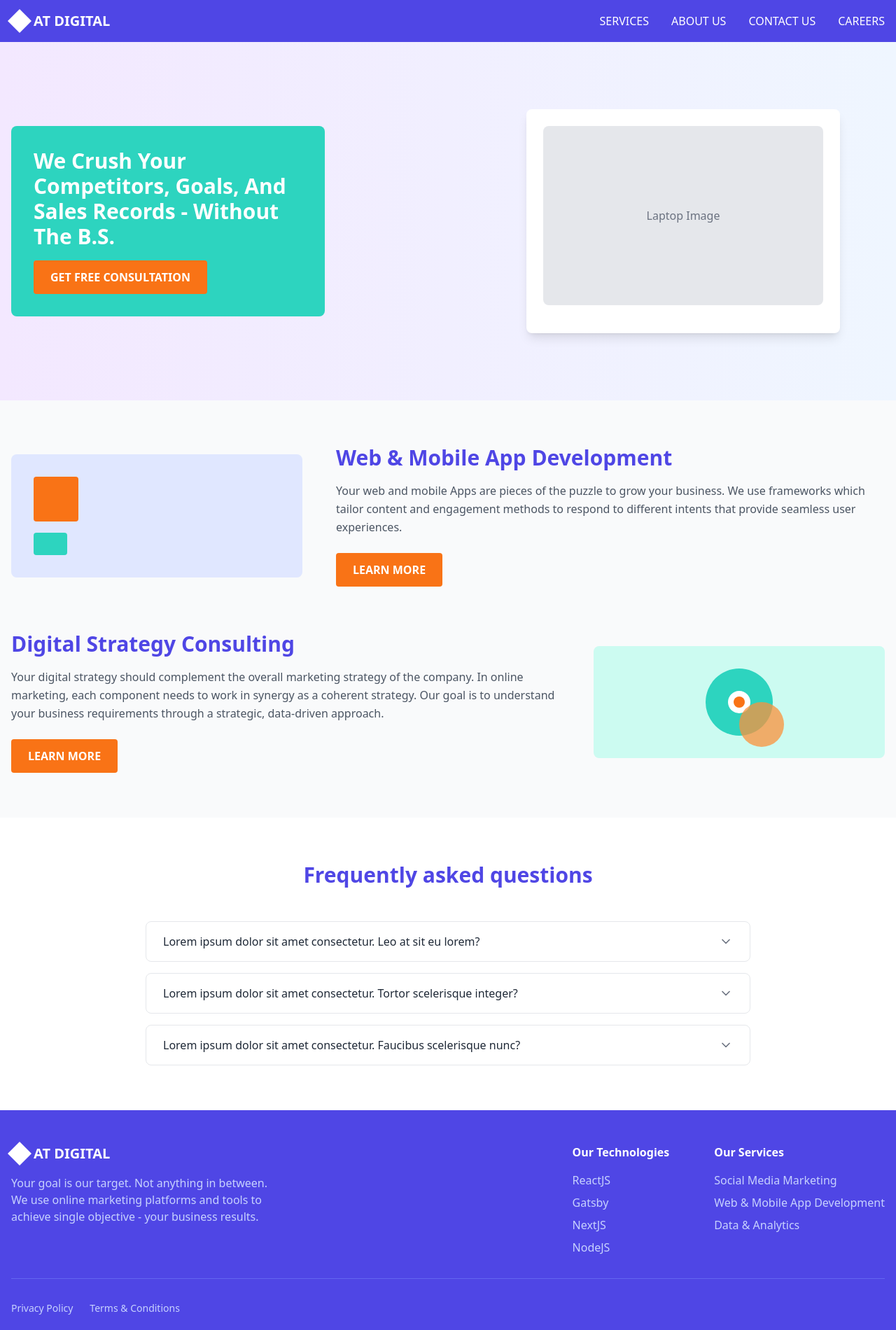
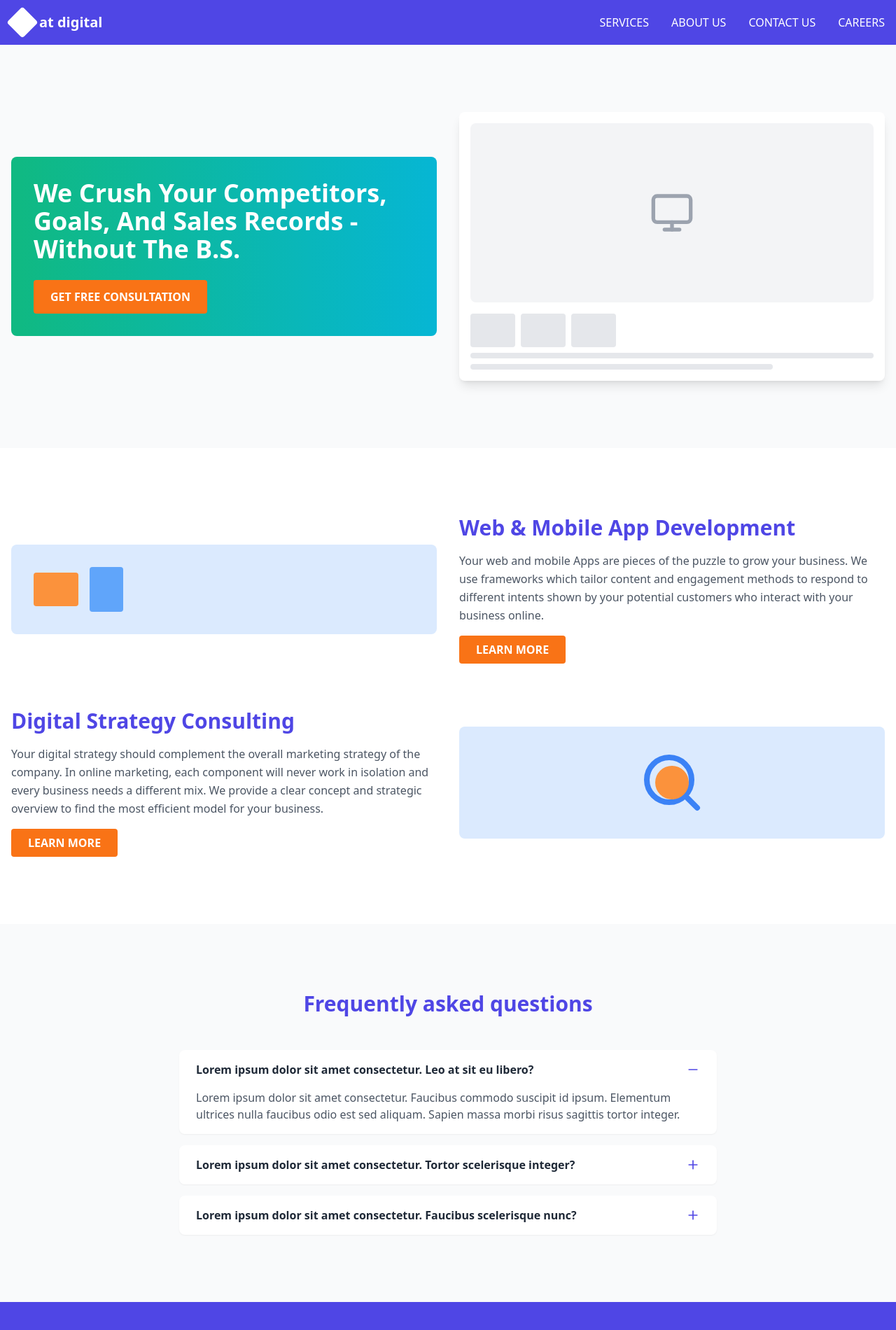
Before and after one commit to Naduladisanayaka494/Landing-page, a React (Vite) app: page / in a window 1280 px wide. Shown: the top 1900 px of the page at 70% size. Built offline with nearby package versions, Linux system fonts and the light colour scheme.

Commit message:
feat:first page designed

```diff
--- a/src/App.jsx
+++ b/src/App.jsx
@@ -1,16 +1,23 @@
 import React, { useState } from "react";
-import { ChevronDown, ChevronUp } from "lucide-react";
+import {
+  ChevronDown,
+  ChevronUp,
+  Plus,
+  Minus,
+  Monitor,
+  Search,
+} from "lucide-react";
 
 const AtDigitalWebsite = () => {
-  const [openFaq, setOpenFaq] = useState(null);
+  const [openFaq, setOpenFaq] = useState(0);
 
   const toggleFaq = (index) => {
-    setOpenFaq(openFaq === index ? null : index);
+    setOpenFaq(openFaq === index ? -1 : index);
   };
 
-  const faqs = [
+  const faqData = [
     {
-      question: "Lorem ipsum dolor sit amet consectetur. Leo at sit eu lorem?",
+      question: "Lorem ipsum dolor sit amet consectetur. Leo at sit eu libero?",
       answer:
         "Lorem ipsum dolor sit amet consectetur. Faucibus commodo suscipit id ipsum. Elementum ultrices nulla faucibus odio est sed aliquam. Sapien massa morbi risus sagittis tortor integer.",
     },
@@ -18,13 +25,13 @@ const AtDigitalWebsite = () => {
       question:
         "Lorem ipsum dolor sit amet consectetur. Tortor scelerisque integer?",
       answer:
-        "Lorem ipsum dolor sit amet consectetur. Faucibus commodo suscipit id ipsum. Elementum ultrices nulla faucibus odio est sed aliquam. Sapien massa morbi risus sagittis tortor integer.",
+        "Lorem ipsum dolor sit amet consectetur. Faucibus commodo suscipit id ipsum. Elementum ultrices nulla faucibus odio est sed aliquam.",
     },
     {
       question:
         "Lorem ipsum dolor sit amet consectetur. Faucibus scelerisque nunc?",
       answer:
-        "Lorem ipsum dolor sit amet consectetur. Faucibus commodo suscipit id ipsum. Elementum ultrices nulla faucibus odio est sed aliquam. Sapien massa morbi risus sagittis tortor integer.",
+        "Lorem ipsum dolor sit amet consectetur. Faucibus commodo suscipit id ipsum. Elementum ultrices nulla faucibus odio est sed aliquam.",
     },
   ];
 
@@ -32,35 +39,54 @@ const AtDigitalWebsite = () => {
     <div className="min-h-screen bg-white">
       {/* Header */}
       <header className="bg-indigo-600 text-white">
-        <div className="container mx-auto px-4 py-4 flex justify-between items-center">
+        <nav className="container mx-auto px-4 py-4">
+          <div className="flex items-center justify-between">
             <div className="flex items-center space-x-2">
-            <div className="w-6 h-6 bg-white transform rotate-45"></div>
-            <span className="text-xl font-bold">AT DIGITAL</span>
+              <div className="w-8 h-8 bg-white rounded transform rotate-45"></div>
+              <span className="text-xl font-bold">at digital</span>
             </div>
-          <nav className="hidden md:flex space-x-8">
-            <a href="#" className="hover:text-orange-400 transition-colors">
+            <div className="hidden md:flex space-x-8">
+              <a href="#services" className="hover:text-gray-200">
                 SERVICES
               </a>
-            <a href="#" className="hover:text-orange-400 transition-colors">
+              <a href="#about" className="hover:text-gray-200">
                 ABOUT US
               </a>
-            <a href="#" className="hover:text-orange-400 transition-colors">
+              <a href="#contact" className="hover:text-gray-200">
                 CONTACT US
               </a>
-            <a href="#" className="hover:text-orange-400 transition-colors">
+              <a href="#careers" className="hover:text-gray-200">
                 CAREERS
               </a>
+            </div>
+            <div className="md:hidden">
+              <button className="text-white">
+                <svg
+                  className="w-6 h-6"
+                  fill="none"
+                  stroke="currentColor"
+                  viewBox="0 0 24 24"
+                >
+                  <path
+                    strokeLinecap="round"
+                    strokeLinejoin="round"
+                    strokeWidth={2}
+                    d="M4 6h16M4 12h16M4 18h16"
+                  />
+                </svg>
+              </button>
+            </div>
+          </div>
         </nav>
-        </div>
       </header>
 
       {/* Hero Section */}
-      <section className="relative bg-gradient-to-r from-purple-100 to-blue-50 py-16 md:py-24">
+      <section className="bg-gray-50 py-16 lg:py-24">
         <div className="container mx-auto px-4">
-          <div className="flex flex-col lg:flex-row items-center">
-            <div className="lg:w-1/2 mb-8 lg:mb-0">
-              <div className="bg-teal-400 text-white p-8 rounded-lg max-w-md">
-                <h1 className="text-2xl md:text-3xl font-bold mb-4 leading-tight">
+          <div className="grid lg:grid-cols-2 gap-8 items-center">
+            <div className="space-y-6">
+              <div className="bg-gradient-to-r from-emerald-500 to-cyan-500 text-white p-8 rounded-lg">
+                <h1 className="text-3xl lg:text-4xl font-bold leading-tight mb-6">
                   We Crush Your Competitors, Goals, And Sales Records - Without
                   The B.S.
                 </h1>
@@ -69,11 +95,79 @@ const AtDigitalWebsite = () => {
                 </button>
               </div>
             </div>
-            <div className="lg:w-1/2 lg:pl-12">
             <div className="relative">
-                <div className="bg-white rounded-lg shadow-lg p-6 max-w-md mx-auto">
-                  <div className="w-full h-64 bg-gray-200 rounded-lg mb-4 flex items-center justify-center">
-                    <div className="text-gray-500">Laptop Image</div>
+              <div className="bg-white rounded-lg shadow-lg p-4">
+                <div className="bg-gray-100 rounded-lg h-64 flex items-center justify-center">
+                  <Monitor className="w-16 h-16 text-gray-400" />
+                </div>
+                <div className="mt-4 space-y-2">
+                  <div className="flex space-x-2">
+                    <div className="w-16 h-12 bg-gray-200 rounded"></div>
+                    <div className="w-16 h-12 bg-gray-200 rounded"></div>
+                    <div className="w-16 h-12 bg-gray-200 rounded"></div>
+                  </div>
+                  <div className="h-2 bg-gray-200 rounded"></div>
+                  <div className="h-2 bg-gray-200 rounded w-3/4"></div>
+                </div>
+              </div>
+            </div>
+          </div>
+        </div>
+      </section>
+
+      {/* Services Section */}
+      <section id="services" className="py-16 lg:py-24">
+        <div className="container mx-auto px-4">
+          <div className="space-y-16">
+            {/* Web & Mobile Development */}
+            <div className="grid lg:grid-cols-2 gap-8 items-center">
+              <div className="order-2 lg:order-1">
+                <div className="bg-blue-100 p-8 rounded-lg">
+                  <div className="flex items-center space-x-4">
+                    <div className="w-16 h-12 bg-orange-400 rounded"></div>
+                    <div className="w-12 h-16 bg-blue-400 rounded"></div>
+                  </div>
+                </div>
+              </div>
+              <div className="order-1 lg:order-2 space-y-4">
+                <h2 className="text-3xl font-bold text-indigo-600">
+                  Web & Mobile App Development
+                </h2>
+                <p className="text-gray-600 leading-relaxed">
+                  Your web and mobile Apps are pieces of the puzzle to grow your
+                  business. We use frameworks which tailor content and
+                  engagement methods to respond to different intents shown by
+                  your potential customers who interact with your business
+                  online.
+                </p>
+                <button className="bg-orange-500 hover:bg-orange-600 text-white px-6 py-2 rounded font-semibold transition-colors">
+                  LEARN MORE
+                </button>
+              </div>
+            </div>
+
+            {/* Digital Strategy Consulting */}
+            <div className="grid lg:grid-cols-2 gap-8 items-center">
+              <div className="space-y-4">
+                <h2 className="text-3xl font-bold text-indigo-600">
+                  Digital Strategy Consulting
+                </h2>
+                <p className="text-gray-600 leading-relaxed">
+                  Your digital strategy should complement the overall marketing
+                  strategy of the company. In online marketing, each component
+                  will never work in isolation and every business needs a
+                  different mix. We provide a clear concept and strategic
+                  overview to find the most efficient model for your business.
+                </p>
+                <button className="bg-orange-500 hover:bg-orange-600 text-white px-6 py-2 rounded font-semibold transition-colors">
+                  LEARN MORE
+                </button>
+              </div>
+              <div>
+                <div className="bg-blue-100 p-8 rounded-lg flex justify-center">
+                  <div className="relative">
+                    <Search className="w-24 h-24 text-blue-500" />
+                    <div className="absolute inset-0 bg-orange-400 rounded-full w-12 h-12 top-6 left-6"></div>
                   </div>
                 </div>
               </div>
@@ -82,90 +176,32 @@ const AtDigitalWebsite = () => {
         </div>
       </section>
 
-      {/* Services Section */}
-      <section className="py-16 bg-gray-50">
+      {/* FAQ Section */}
+      <section className="py-16 lg:py-24 bg-gray-50">
         <div className="container mx-auto px-4">
-          {/* Web & Mobile App Development */}
-          <div className="flex flex-col md:flex-row items-center mb-16">
-            <div className="md:w-1/3 mb-8 md:mb-0">
-              <div className="bg-indigo-100 p-8 rounded-lg">
-                <div className="w-16 h-16 bg-orange-500 rounded mb-4"></div>
-                <div className="w-12 h-8 bg-teal-400 rounded"></div>
-              </div>
-            </div>
-            <div className="md:w-2/3 md:pl-12">
-              <h2 className="text-2xl md:text-3xl font-bold text-indigo-600 mb-4">
-                Web & Mobile App Development
-              </h2>
-              <p className="text-gray-600 mb-6 leading-relaxed">
-                Your web and mobile Apps are pieces of the puzzle to grow your
-                business. We use frameworks which tailor content and engagement
-                methods to respond to different intents that provide seamless
-                user experiences.
-              </p>
-              <button className="bg-orange-500 hover:bg-orange-600 text-white px-6 py-3 rounded font-semibold transition-colors">
-                LEARN MORE
-              </button>
-            </div>
-          </div>
-
-          {/* Digital Strategy Consulting */}
-          <div className="flex flex-col md:flex-row-reverse items-center">
-            <div className="md:w-1/3 mb-8 md:mb-0">
-              <div className="bg-teal-100 p-8 rounded-lg flex items-center justify-center">
-                <div className="relative">
-                  <div className="w-24 h-24 bg-teal-400 rounded-full flex items-center justify-center">
-                    <div className="w-8 h-8 bg-white rounded-full flex items-center justify-center">
-                      <div className="w-4 h-4 bg-orange-500 rounded-full"></div>
-                    </div>
-                  </div>
-                  <div className="absolute -right-4 -bottom-4 w-16 h-16 bg-orange-400 rounded-full opacity-75"></div>
-                </div>
-              </div>
-            </div>
-            <div className="md:w-2/3 md:pr-12">
-              <h2 className="text-2xl md:text-3xl font-bold text-indigo-600 mb-4">
-                Digital Strategy Consulting
-              </h2>
-              <p className="text-gray-600 mb-6 leading-relaxed">
-                Your digital strategy should complement the overall marketing
-                strategy of the company. In online marketing, each component
-                needs to work in synergy as a coherent strategy. Our goal is to
-                understand your business requirements through a strategic,
-                data-driven approach.
-              </p>
-              <button className="bg-orange-500 hover:bg-orange-600 text-white px-6 py-3 rounded font-semibold transition-colors">
-                LEARN MORE
-              </button>
-            </div>
-          </div>
-        </div>
-      </section>
-
-      {/* FAQ Section */}
-      <section className="py-16 bg-white">
-        <div className="container mx-auto px-4 max-w-4xl">
-          <h2 className="text-2xl md:text-3xl font-bold text-indigo-600 text-center mb-12">
+          <h2 className="text-3xl font-bold text-center text-indigo-600 mb-12">
             Frequently asked questions
           </h2>
-          <div className="space-y-4">
-            {faqs.map((faq, index) => (
-              <div key={index} className="border border-gray-200 rounded-lg">
+          <div className="max-w-3xl mx-auto space-y-4">
+            {faqData.map((faq, index) => (
+              <div key={index} className="bg-white rounded-lg shadow-sm">
                 <button
-                  className="w-full px-6 py-4 text-left flex justify-between items-center hover:bg-gray-50 focus:outline-none"
                   onClick={() => toggleFaq(index)}
+                  className="w-full px-6 py-4 text-left flex items-center justify-between hover:bg-gray-50 rounded-lg transition-colors"
                 >
-                  <span className="font-medium text-gray-800">
+                  <span className="font-semibold text-gray-800">
                     {faq.question}
                   </span>
                   {openFaq === index ? (
-                    <ChevronUp className="w-5 h-5 text-gray-500" />
+                    <Minus className="w-5 h-5 text-indigo-600" />
                   ) : (
-                    <ChevronDown className="w-5 h-5 text-gray-500" />
+                    <Plus className="w-5 h-5 text-indigo-600" />
                   )}
                 </button>
                 {openFaq === index && (
-                  <div className="px-6 pb-4 text-gray-600">{faq.answer}</div>
+                  <div className="px-6 pb-4">
+                    <p className="text-gray-600">{faq.answer}</p>
+                  </div>
                 )}
               </div>
             ))}
@@ -176,75 +212,46 @@ const AtDigitalWebsite = () => {
       {/* Footer */}
       <footer className="bg-indigo-600 text-white py-12">
         <div className="container mx-auto px-4">
-          <div className="flex flex-col md:flex-row justify-between items-start">
-            <div className="mb-8 md:mb-0">
-              <div className="flex items-center space-x-2 mb-4">
-                <div className="w-6 h-6 bg-white transform rotate-45"></div>
-                <span className="text-xl font-bold">AT DIGITAL</span>
+          <div className="grid md:grid-cols-3 gap-8">
+            <div className="space-y-4">
+              <div className="flex items-center space-x-2">
+                <div className="w-8 h-8 bg-white rounded transform rotate-45"></div>
+                <span className="text-xl font-bold">at digital</span>
               </div>
-              <p className="text-indigo-200 max-w-sm">
+              <p className="text-gray-200 text-sm leading-relaxed">
                 Your goal is our target. Not anything in between. We use online
                 marketing platforms and tools to achieve single objective - your
                 business results.
               </p>
             </div>
 
-            <div className="flex flex-col md:flex-row space-y-8 md:space-y-0 md:space-x-16">
             <div>
               <h3 className="font-bold mb-4">Our Technologies</h3>
-                <ul className="space-y-2 text-indigo-200">
-                  <li>
-                    <a href="#" className="hover:text-white transition-colors">
-                      ReactJS
-                    </a>
-                  </li>
-                  <li>
-                    <a href="#" className="hover:text-white transition-colors">
-                      Gatsby
-                    </a>
-                  </li>
-                  <li>
-                    <a href="#" className="hover:text-white transition-colors">
-                      NextJS
-                    </a>
-                  </li>
-                  <li>
-                    <a href="#" className="hover:text-white transition-colors">
-                      NodeJS
-                    </a>
-                  </li>
+              <ul className="space-y-2 text-sm text-gray-200">
+                <li>ReactJS</li>
+                <li>Gatsby</li>
+                <li>NextJS</li>
+                <li>NodeJS</li>
               </ul>
             </div>
 
             <div>
               <h3 className="font-bold mb-4">Our Services</h3>
-                <ul className="space-y-2 text-indigo-200">
-                  <li>
-                    <a href="#" className="hover:text-white transition-colors">
-                      Social Media Marketing
-                    </a>
-                  </li>
-                  <li>
-                    <a href="#" className="hover:text-white transition-colors">
-                      Web & Mobile App Development
-                    </a>
-                  </li>
-                  <li>
-                    <a href="#" className="hover:text-white transition-colors">
-                      Data & Analytics
-                    </a>
-                  </li>
+              <ul className="space-y-2 text-sm text-gray-200">
+                <li>Social Media Marketing</li>
+                <li>Web & Mobile App Development</li>
+                <li>Data & Analytics</li>
               </ul>
             </div>
           </div>
-          </div>
 
-          <div className="border-t border-indigo-500 mt-8 pt-8 flex flex-col md:flex-row justify-between items-center text-sm text-indigo-200">
-            <div className="mb-4 md:mb-0">
-              <a href="#" className="hover:text-white transition-colors mr-6">
+          <div className="border-t border-indigo-500 mt-8 pt-8 flex flex-col md:flex-row justify-center items-center space-y-4 md:space-y-0 md:space-x-8">
+            <div className="text-sm text-gray-200">
+              <a href="#" className="hover:text-white">
                 Privacy Policy
               </a>
-              <a href="#" className="hover:text-white transition-colors">
+              <span className="mx-4">|</span>
+              <a href="#" className="hover:text-white">
                 Terms & Conditions
               </a>
             </div>
```
Lines whose indentation alone changed are shown as unchanged.
